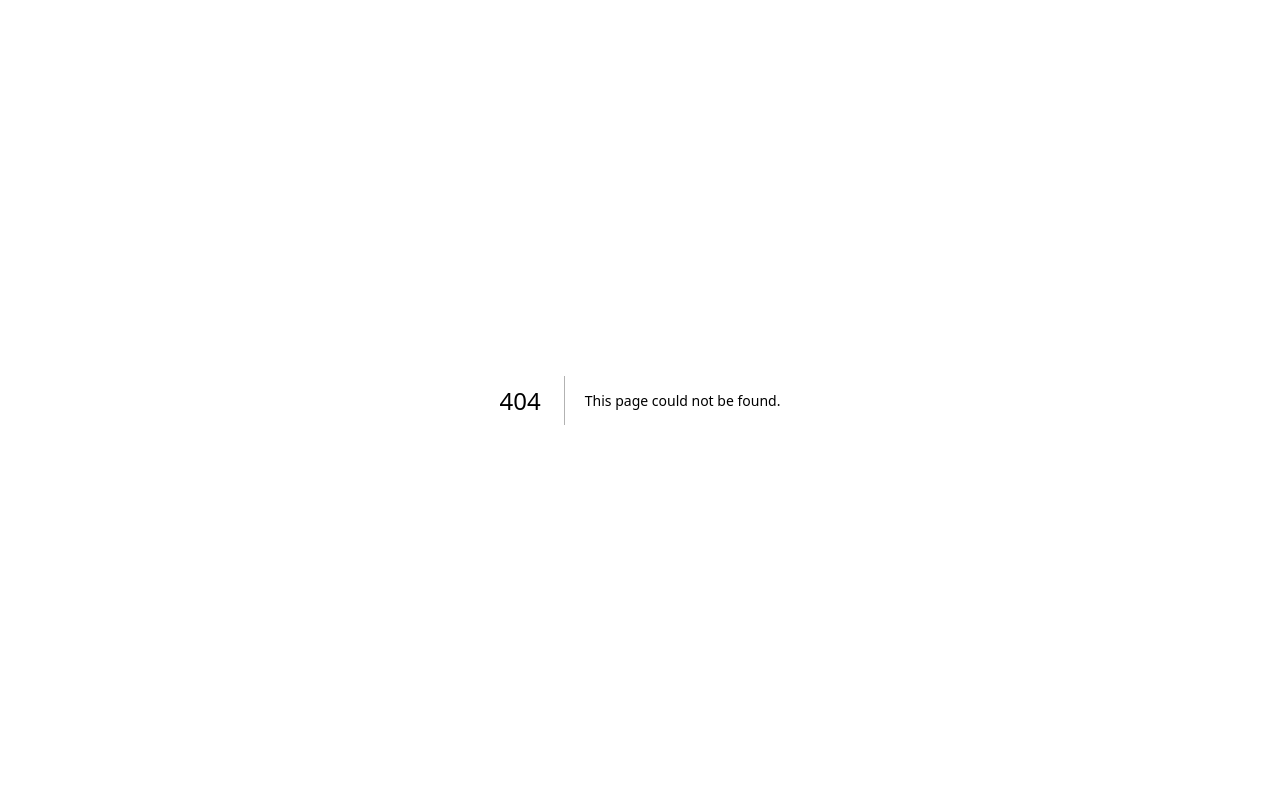
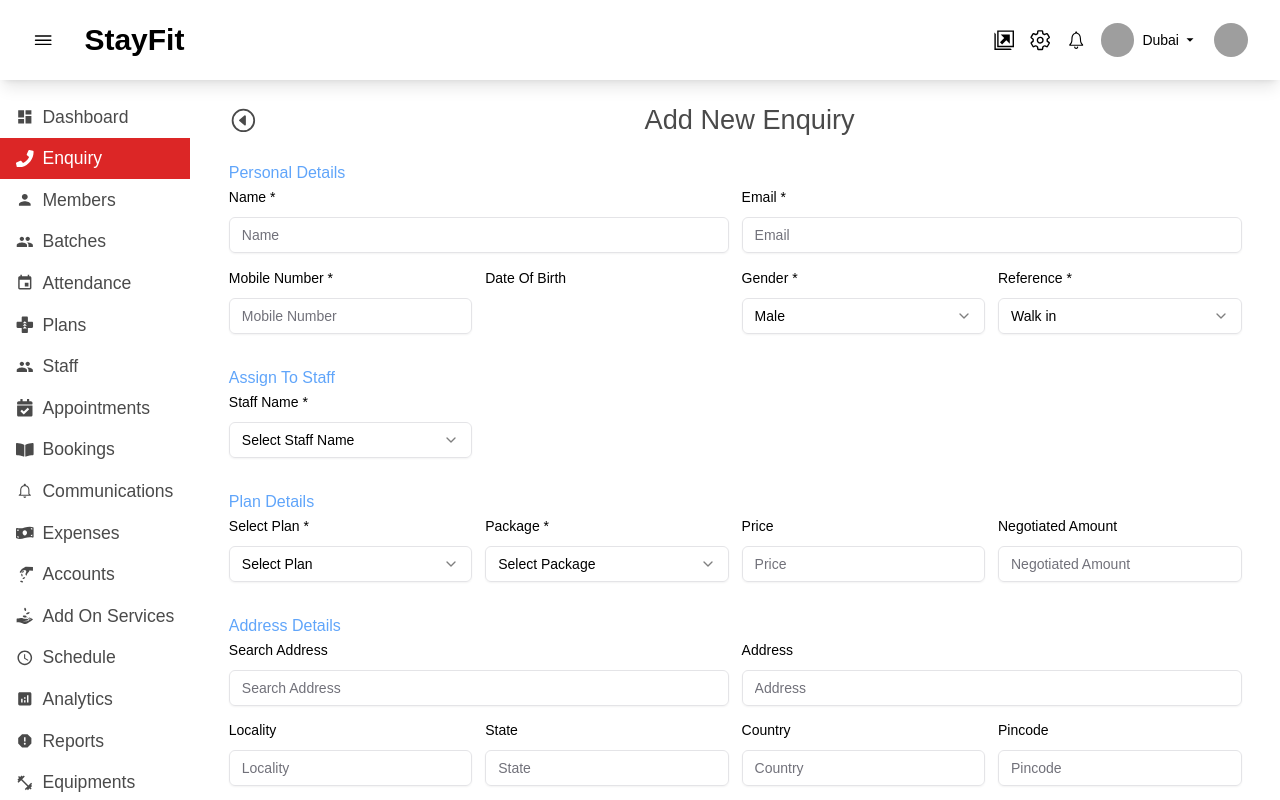
Before and after one commit to bobaderanjit007/stayfit, a Next.js app: page /gym/enquiry/add-new-enquiry in a window 1280 px wide. Before the commit this address had no page. Built offline with nearby package versions, Linux system fonts and the light colour scheme; grey boxes are pictures that could not be loaded.

Commit message:
feat: add new enquiry

```diff
--- a/app/(main)/gym/enquiry/add-enquiry/page.tsx
+++ b/app/(main)/gym/enquiry/add-new-enquiry/page.tsx
@@ -20,7 +20,7 @@
   FormMessage,
 } from "@/components/ui/form";
 import { Input } from "@/components/ui/input";
-
+import { Calendar } from "@/components/ui/calendar";
 import {
   Select,
   SelectContent,
@@ -29,7 +29,7 @@
   SelectValue,
 } from "@/components/ui/select";
 
-const AddEnquiry = () => {
+const AddNewEnquiry = () => {
   const router = useRouter();
   const addEnquiryForm = useForm<z.infer<typeof addEnquiryFormSchema>>({
     resolver: zodResolver(addEnquiryFormSchema),
@@ -71,7 +71,11 @@
                     <FormItem>
                       <FormLabel>Name *</FormLabel>
                       <FormControl>
-                        <Input placeholder="Name" {...field} />
+                        <Input
+                          autoComplete="off"
+                          placeholder="Name"
+                          {...field}
+                        />
                       </FormControl>
                       <FormMessage />
                     </FormItem>
@@ -86,7 +90,11 @@
                     <FormItem>
                       <FormLabel>Email *</FormLabel>
                       <FormControl>
-                        <Input placeholder="Email" {...field} />
+                        <Input
+                          autoComplete="off"
+                          placeholder="Email"
+                          {...field}
+                        />
                       </FormControl>
                       <FormMessage />
                     </FormItem>
@@ -100,7 +108,11 @@
                   <FormItem>
                     <FormLabel>Mobile Number *</FormLabel>
                     <FormControl>
-                      <Input placeholder="Mobile Number" {...field} />
+                      <Input
+                        autoComplete="off"
+                        placeholder="Mobile Number"
+                        {...field}
+                      />
                     </FormControl>
                     <FormMessage />
                   </FormItem>
@@ -113,7 +125,12 @@
                   <FormItem>
                     <FormLabel>Date Of Birth</FormLabel>
                     <FormControl>
-                      <Input placeholder="Mobile Number" {...field} />
+                      {/* <Calendar
+                        mode="single"
+                        selected={field.value}
+                        onSelect={(date) => field.onChange(date)}
+                        className="rounded-md border"
+                      /> */}
                     </FormControl>
                     <FormMessage />
                   </FormItem>
@@ -262,7 +279,11 @@
                   <FormItem>
                     <FormLabel>Price</FormLabel>
                     <FormControl>
-                      <Input placeholder="Price" {...field} />
+                      <Input
+                        autoComplete="off"
+                        placeholder="Price"
+                        {...field}
+                      />
                     </FormControl>
                     <FormMessage />
                   </FormItem>
@@ -275,85 +296,11 @@
                   <FormItem>
                     <FormLabel>Negotiated Amount</FormLabel>
                     <FormControl>
-                      <Input placeholder="Negotiated Amount" {...field} />
-                    </FormControl>
-                    <FormMessage />
-                  </FormItem>
-                )}
-              />
-            </div>
-          </div>
-          {/* Address Details */}
-          <div>
-            <span className="text-blue-400">Address Details</span>
-            <div className="grid grid-cols-4 gap-[0.8em]">
-              <FormField
-                control={addEnquiryForm.control}
-                name="plan"
-                render={({ field }) => (
-                  <FormItem>
-                    <FormLabel>Select Plan *</FormLabel>
-                    <FormControl>
-                      <Select onValueChange={field.onChange}>
-                        <SelectTrigger>
-                          <SelectValue placeholder="Select Plan" />
-                        </SelectTrigger>
-                        <SelectContent>
-                          <SelectItem value="walk-in">Walk in</SelectItem>
-                          <SelectItem value="reference">Reference</SelectItem>
-                          <SelectItem value="promotion">Promotion</SelectItem>
-                          <SelectItem value="stayfit">Stayfit</SelectItem>
-                        </SelectContent>
-                      </Select>
-                    </FormControl>
-                    <FormMessage />
-                  </FormItem>
-                )}
-              />
-              <FormField
-                control={addEnquiryForm.control}
-                name="package"
-                render={({ field }) => (
-                  <FormItem>
-                    <FormLabel>Package *</FormLabel>
-                    <FormControl>
-                      <Select onValueChange={field.onChange}>
-                        <SelectTrigger>
-                          <SelectValue placeholder="Select Package" />
-                        </SelectTrigger>
-                        <SelectContent>
-                          <SelectItem value="walk-in">Walk in</SelectItem>
-                          <SelectItem value="reference">Reference</SelectItem>
-                          <SelectItem value="promotion">Promotion</SelectItem>
-                          <SelectItem value="stayfit">Stayfit</SelectItem>
-                        </SelectContent>
-                      </Select>
-                    </FormControl>
-                    <FormMessage />
-                  </FormItem>
-                )}
-              />
-              <FormField
-                control={addEnquiryForm.control}
-                name="price"
-                render={({ field }) => (
-                  <FormItem>
-                    <FormLabel>Price</FormLabel>
-                    <FormControl>
-                      <Input placeholder="Price" {...field} />
-                    </FormControl>
-                    <FormMessage />
-                  </FormItem>
-                )}
-              />
-              <FormField
-                control={addEnquiryForm.control}
-                name="negotiatedAmount"
-                render={({ field }) => (
-                  <FormItem>
-                    <FormLabel>Negotiated Amount</FormLabel>
-                    <FormControl>
-                      <Input placeholder="Negotiated Amount" {...field} />
+                      <Input
+                        autoComplete="off"
+                        placeholder="Negotiated Amount"
+                        {...field}
+                      />
                     </FormControl>
                     <FormMessage />
                   </FormItem>
@@ -362,11 +309,133 @@
             </div>
           </div>
 
-          <Button type="submit">Submit</Button>
+          {/* Address Details */}
+          <div>
+            <span className="text-blue-400">Address Details</span>
+            <div className="grid grid-cols-4 gap-[0.8em]">
+              <div className="col-span-2">
+                <FormField
+                  control={addEnquiryForm.control}
+                  name="searchAddress"
+                  render={({ field }) => (
+                    <FormItem>
+                      <FormLabel>Search Address </FormLabel>
+                      <FormControl>
+                        <Input
+                          autoComplete="off"
+                          placeholder="Search Address"
+                          {...field}
+                        />
+                      </FormControl>
+                      <FormMessage />
+                    </FormItem>
+                  )}
+                />
+              </div>
+              <div className="col-span-2">
+                <FormField
+                  control={addEnquiryForm.control}
+                  name="address"
+                  render={({ field }) => (
+                    <FormItem>
+                      <FormLabel>Address</FormLabel>
+                      <FormControl>
+                        <Input
+                          autoComplete="off"
+                          placeholder="Address"
+                          {...field}
+                        />
+                      </FormControl>
+                      <FormMessage />
+                    </FormItem>
+                  )}
+                />
+              </div>
+              <FormField
+                control={addEnquiryForm.control}
+                name="locality"
+                render={({ field }) => (
+                  <FormItem>
+                    <FormLabel>Locality </FormLabel>
+                    <FormControl>
+                      <Input
+                        autoComplete="off"
+                        placeholder="Locality"
+                        {...field}
+                      />
+                    </FormControl>
+                    <FormMessage />
+                  </FormItem>
+                )}
+              />
+              <FormField
+                control={addEnquiryForm.control}
+                name="state"
+                render={({ field }) => (
+                  <FormItem>
+                    <FormLabel>State </FormLabel>
+                    <FormControl>
+                      <Input
+                        autoComplete="off"
+                        placeholder="State"
+                        {...field}
+                      />
+                    </FormControl>
+                    <FormMessage />
+                  </FormItem>
+                )}
+              />
+              <FormField
+                control={addEnquiryForm.control}
+                name="country"
+                render={({ field }) => (
+                  <FormItem>
+                    <FormLabel>Country </FormLabel>
+                    <FormControl>
+                      <Input
+                        autoComplete="off"
+                        placeholder="Country"
+                        {...field}
+                      />
+                    </FormControl>
+                    <FormMessage />
+                  </FormItem>
+                )}
+              />
+              <FormField
+                control={addEnquiryForm.control}
+                name="pincode"
+                render={({ field }) => (
+                  <FormItem>
+                    <FormLabel>Pincode </FormLabel>
+                    <FormControl>
+                      <Input
+                        autoComplete="off"
+                        placeholder="Pincode"
+                        {...field}
+                      />
+                    </FormControl>
+                    <FormMessage />
+                  </FormItem>
+                )}
+              />
+            </div>
+          </div>
+
+          <div className="space-x-2 flex justify-end">
+            <Button
+              type="button"
+              variant="outline"
+              onClick={() => router.back()}
+            >
+              Cancel
+            </Button>
+            <Button type="submit">Submit</Button>
+          </div>
         </form>
       </Form>
     </div>
   );
 };
 
-export default AddEnquiry;
+export default AddNewEnquiry;
--- a/app/(main)/gym/enquiry/columns.tsx
+++ b/app/(main)/gym/enquiry/columns.tsx
@@ -2,7 +2,7 @@
 
 import React from "react";
 import { ColumnDef } from "@tanstack/react-table";
-import { MoreHorizontal } from "lucide-react";
+import { MoreHorizontal, Router } from "lucide-react";
 import { ArrowUpDown } from "lucide-react";
 
 import { Button } from "@/components/ui/button";
@@ -15,6 +15,7 @@
   DropdownMenuSeparator,
   DropdownMenuTrigger,
 } from "@/components/ui/dropdown-menu";
+import { useRouter } from "next/navigation";
 
 export type Enquiry = {
   id: string;
@@ -54,6 +55,7 @@
     ),
     cell: ({ row }) => {
       const payment = row.original;
+      const router = useRouter();
       return (
         <React.Fragment>
           <Checkbox
@@ -76,7 +78,11 @@
               >
                 Follow up
               </DropdownMenuItem>
-              <DropdownMenuItem>Convert to member</DropdownMenuItem>
+              <DropdownMenuItem
+                onClick={() => router.push("/gym/members/add-new-member")}
+              >
+                Convert to member
+              </DropdownMenuItem>
               <DropdownMenuItem>Close enquiry</DropdownMenuItem>
             </DropdownMenuContent>
           </DropdownMenu>
--- a/app/(main)/gym/enquiry/page.tsx
+++ b/app/(main)/gym/enquiry/page.tsx
@@ -98,7 +98,7 @@
 ];
 
 const GymEnquiry = () => {
-  const [showView, setShowView] = useState<string>("");
+  const [showView, setShowView] = useState<string>("enquiry");
   return (
     <div className="">
       {/* Tab  */}
--- a/app/(main)/gym/layout.tsx
+++ b/app/(main)/gym/layout.tsx
@@ -12,7 +12,9 @@
       <GymHeader />
       <div className="flex h-[calc(100vh-5em)]">
         <GymSidebar />
-        <div className="flex-grow px-[3vw]">{children}</div>
+        <div className="flex-grow px-[3vw] overflow-auto pb-[5em]">
+          {children}
+        </div>
       </div>
     </div>
   );
--- /dev/null
+++ b/app/(main)/gym/members/add-new-member/page.tsx
@@ -0,0 +1,7 @@
+import React from "react";
+
+const AddNewMember = () => {
+  return <div>AddNewMember</div>;
+};
+
+export default AddNewMember;
--- a/components/gym/enquiry/EnquiryTab.tsx
+++ b/components/gym/enquiry/EnquiryTab.tsx
@@ -28,7 +28,7 @@
         </Button>
       </div>
 
-      <Link href="/gym/enquiry/add-enquiry">
+      <Link href="/gym/enquiry/add-new-enquiry">
         <Button variant="outline">Add New Enquiry</Button>
       </Link>
     </div>
--- /dev/null
+++ b/components/ui/calendar.tsx
@@ -0,0 +1,72 @@
+"use client"
+
+import * as React from "react"
+import { ChevronLeft, ChevronRight } from "lucide-react"
+import { DayPicker } from "react-day-picker"
+
+import { cn } from "@/lib/utils"
+import { buttonVariants } from "@/components/ui/button"
+
+export type CalendarProps = React.ComponentProps<typeof DayPicker>
+
+function Calendar({
+  className,
+  classNames,
+  showOutsideDays = true,
+  ...props
+}: CalendarProps) {
+  return (
+    <DayPicker
+      showOutsideDays={showOutsideDays}
+      className={cn("p-3", className)}
+      classNames={{
+        months: "flex flex-col sm:flex-row space-y-4 sm:space-x-4 sm:space-y-0",
+        month: "space-y-4",
+        caption: "flex justify-center pt-1 relative items-center",
+        caption_label: "text-sm font-medium",
+        nav: "space-x-1 flex items-center",
+        nav_button: cn(
+          buttonVariants({ variant: "outline" }),
+          "h-7 w-7 bg-transparent p-0 opacity-50 hover:opacity-100"
+        ),
+        nav_button_previous: "absolute left-1",
+        nav_button_next: "absolute right-1",
+        table: "w-full border-collapse space-y-1",
+        head_row: "flex",
+        head_cell:
+          "text-muted-foreground rounded-md w-8 font-normal text-[0.8rem]",
+        row: "flex w-full mt-2",
+        cell: cn(
+          "relative p-0 text-center text-sm focus-within:relative focus-within:z-20 [&:has([aria-selected])]:bg-accent [&:has([aria-selected].day-outside)]:bg-accent/50 [&:has([aria-selected].day-range-end)]:rounded-r-md",
+          props.mode === "range"
+            ? "[&:has(>.day-range-end)]:rounded-r-md [&:has(>.day-range-start)]:rounded-l-md first:[&:has([aria-selected])]:rounded-l-md last:[&:has([aria-selected])]:rounded-r-md"
+            : "[&:has([aria-selected])]:rounded-md"
+        ),
+        day: cn(
+          buttonVariants({ variant: "ghost" }),
+          "h-8 w-8 p-0 font-normal aria-selected:opacity-100"
+        ),
+        day_range_start: "day-range-start",
+        day_range_end: "day-range-end",
+        day_selected:
+          "bg-primary text-primary-foreground hover:bg-primary hover:text-primary-foreground focus:bg-primary focus:text-primary-foreground",
+        day_today: "bg-accent text-accent-foreground",
+        day_outside:
+          "day-outside text-muted-foreground aria-selected:bg-accent/50 aria-selected:text-muted-foreground",
+        day_disabled: "text-muted-foreground opacity-50",
+        day_range_middle:
+          "aria-selected:bg-accent aria-selected:text-accent-foreground",
+        day_hidden: "invisible",
+        ...classNames,
+      }}
+      components={{
+        IconLeft: ({ ...props }) => <ChevronLeft className="h-4 w-4" />,
+        IconRight: ({ ...props }) => <ChevronRight className="h-4 w-4" />,
+      }}
+      {...props}
+    />
+  )
+}
+Calendar.displayName = "Calendar"
+
+export { Calendar }
--- a/helpers/formSchemas/memberFromSchema.ts
+++ b/helpers/formSchemas/memberFromSchema.ts
@@ -7,7 +7,7 @@
   mobileNumber: z
     .string()
     .regex(/^\d{10}$/, { message: "Mobile number must be exactly 10 digits" }),
-  dateOfBirth: z.string().optional(), // Assuming it's a string (e.g., ISO date format)
+  dateOfBirth: z.date().optional(),
   gender: z.enum(["male", "female"], { message: "Gender is required" }),
   reference: z.enum(["walk-in", "reference", "promotion", "stayfit"], {
     message: "Reference type is required",
@@ -40,7 +40,7 @@
   name: "",
   email: "",
   mobileNumber: "",
-  dateOfBirth: "",
+  dateOfBirth: new Date(),
   gender: "male", // Defaulting to "MALE"
   reference: "walk-in", // Defaulting to "WALK-IN"
 
--- a/package.json
+++ b/package.json
@@ -19,9 +19,11 @@
     "@tanstack/react-table": "^8.20.5",
     "class-variance-authority": "^0.7.0",
     "clsx": "^2.1.1",
+    "date-fns": "^3.6.0",
     "lucide-react": "^0.456.0",
     "next": "15.0.3",
     "react": "^18.2.0",
+    "react-day-picker": "^8.10.1",
     "react-dom": "^18.2.0",
     "react-hook-form": "^7.53.2",
     "react-icons": "^5.3.0",
```
Also changed, not shown: 1 other file (tests, documents, lock files or other folders).
